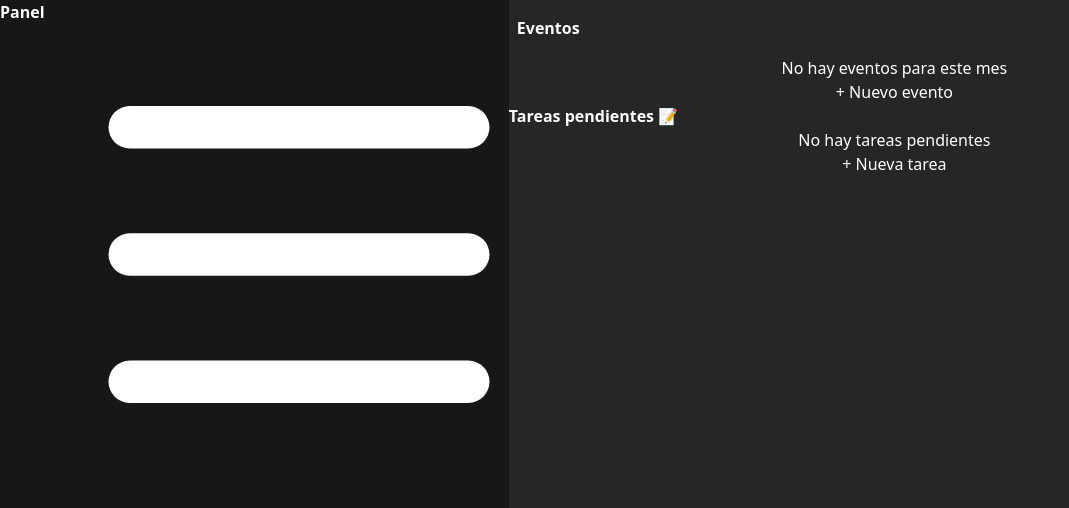
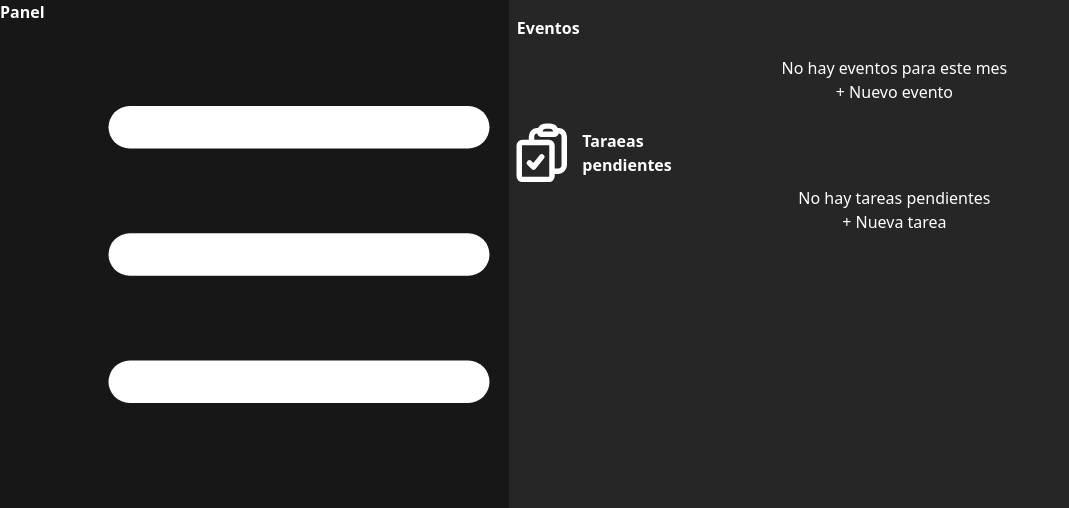
Before and after one commit to Nadia-Carrasco1/DueDate, a Django app: page / in a window 1280 px wide. Shown: the part 64-572 px from the top of the page, without its empty margins (0-1069 px from the left). Run offline with Django 5.2, Linux system fonts and the light colour scheme; some libraries are stand-ins or nearby versions.

Commit message:
css en panel

```diff
--- a/Cronometro/templates/Cronometro.html
+++ b/Cronometro/templates/Cronometro.html
@@ -47,9 +47,6 @@
                             </div>
                         {% endif %}
                         </div>
-
-
-
 
                         <div class="flex justify-center space-x-4 mb-6">
                             <button id="btn-iniciar" class="boton-cronometro rounded-full"><img src="{% static 'img/play.svg' %}" alt="Boton play" class="h-5 w-5"></button>
--- a/Eventos/templates/mostrarLista.html
+++ b/Eventos/templates/mostrarLista.html
@@ -98,7 +98,7 @@
                         {% endif %}
                   </span>
 
-                  <span class="text-sm text-right p-1 italic mt-auto text-neutral-400">
+                  <span class="text-sm text-right p-1 italic mt-auto text-neutral-300">
                      Creada el {{ lista.fechaCreacion|date:"d M, Y" }}
                   </span>
                </form>
--- a/Interfaz/static/css/input.css
+++ b/Interfaz/static/css/input.css
@@ -38,11 +38,6 @@
     @apply border border-neutral-500 p-1 hover:bg-black/50 hover:text-indigo-500 hover:border-indigo-500;
 }
 
-.panel-link {
-    @apply p-2 rounded w-full transition duration-150 ease-in-out font-medium;
-    @apply hover:bg-neutral-800;
-}
-
 @layer components {
     #lista-audios > li {
         @apply flex items-center py-2 px-3 hover:bg-neutral-700/20 rounded-md;
--- a/Interfaz/templates/Home.html
+++ b/Interfaz/templates/Home.html
@@ -66,20 +66,23 @@
                 {% endif %}
             </div>
 
-            <div class="p-4 border border-neutral-600 rounded-md">
+            <div class="py-4 border border-neutral-600 rounded-md">
                 <div class="flex justify-between items-center">
-                    <a href="{% url 'acceso_lista_unica' %}" >
-                    <h3 class="font-bold">Tareas pendientes 📝</h3>
-                    </a>
+                    <h3 class="font-bold flex items-center">
+                        <svg xmlns="http://www.w3.org/2000/svg" class="w-5 h-5 mr-2 ml-4" fill="none" viewBox="0 0 24 24" stroke="currentColor" stroke-width="2">
+                            <path stroke-linecap="round" stroke-linejoin="round" d="M11.35 3.836c-.065.21-.1.433-.1.664 0 .414.336.75.75.75h4.5a.75.75 0 0 0 .75-.75 2.25 2.25 0 0 0-.1-.664m-5.8 0A2.251 2.251 0 0 1 13.5 2.25H15c1.012 0 1.867.668 2.15 1.586m-5.8 0c-.376.023-.75.05-1.124.08C9.095 4.01 8.25 4.973 8.25 6.108V8.25m8.9-4.414c.376.023.75.05 1.124.08 1.131.094 1.976 1.057 1.976 2.192V16.5A2.25 2.25 0 0 1 18 18.75h-2.25m-7.5-10.5H4.875c-.621 0-1.125.504-1.125 1.125v11.25c0 .621.504 1.125 1.125 1.125h9.75c.621 0 1.125-.504 1.125-1.125V18.75m-7.5-10.5h6.375c.621 0 1.125.504 1.125 1.125v9.375m-8.25-3 1.5 1.5 3-3.75" />
+                        </svg>
+                        Taraeas pendientes
+                    </h3>
 
                     {% if tareasMostrar %}
                         <a href="{% url 'acceso_lista_unica' %}">
-                            <button class="bg-indigo-700/50 hover:bg-indigo-700/80 rounded-full px-2 py-1">+ Nueva tarea</button>
+                            <button class="bg-indigo-700/50 hover:bg-indigo-700/80 rounded-full px-2 py-1 mr-4">+ Nueva tarea</button>
                         </a>
                     {% endif %}
                 </div>
 
-                <div class="min-h-48 mt-4 grid grid-cols-1 md:grid-cols-3 gap-6">
+                <div class="min-h-48 grid grid-cols-1 md:grid-cols-3 gap-6 p-4">
                     {% if tareasMostrar %}
                         {% for tarea in tareasMostrar %}
                             <div class="bg-neutral-700 rounded-md h-24 p-2 relative">
--- a/Interfaz/templates/Panel.html
+++ b/Interfaz/templates/Panel.html
@@ -2,63 +2,63 @@
 
 <div class="bg-neutral-900 w-64 p-3 min-h-screen">
     <div class="flex justify-between">
-        <h3 class="font-bold">Panel</h3>
+        <h3 class="font-bold ml-2">Panel</h3>
         <img src="{% static 'img/burger-menu.svg' %}" alt="Icono de menu" class="h-6 w-6 hover:text-white transition duration-200">
     </div>
     <br>
     <ul id="panel" class="space-y-2">
-        <li>
-            <a href="{% url 'home' %}" class="flex items-center panel-link ">
-                <svg xmlns="http://www.w3.org/2000/svg" class="w-5 h-5 mr-2" fill="none" viewBox="0 0 24 24" stroke="currentColor" stroke-width="2">
+        <li class="hover:bg-neutral-700/20 rounded-md w-full py-1">
+            <a href="{% url 'home' %}" class="flex items-center">
+                <svg xmlns="http://www.w3.org/2000/svg" class="w-5 h-5 mr-2 ml-2" fill="none" viewBox="0 0 24 24" stroke="currentColor" stroke-width="2">
                     <path strokeLinecap="round" strokeLinejoin="round" d="m2.25 12 8.954-8.955c.44-.439 1.152-.439 1.591 0L21.75 12M4.5 9.75v10.125c0 .621.504 1.125 1.125 1.125H9.75v-4.875c0-.621.504-1.125 1.125-1.125h2.25c.621 0 1.125.504 1.125 1.125V21h4.125c.621 0 1.125-.504 1.125-1.125V9.75M8.25 21h8.25" />
                 </svg>
                 Inicio
             </a>
         </li>
-        <li>
-            <a href="{% url 'calendario' %}" class="flex items-center panel-link">
-                <svg xmlns="http://www.w3.org/2000/svg" class="w-5 h-5 mr-2" fill="none" viewBox="0 0 24 24" stroke="currentColor" stroke-width="2">
+        <li class="hover:bg-neutral-700/20 rounded-md w-full py-1">
+            <a href="{% url 'calendario' %}" class="flex items-center">
+                <svg xmlns="http://www.w3.org/2000/svg" class="w-5 h-5 mr-2 ml-2" fill="none" viewBox="0 0 24 24" stroke="currentColor" stroke-width="2">
                     <path stroke-linecap="round" stroke-linejoin="round" d="M6.75 3v2.25M17.25 3v2.25M3 18.75V7.5a2.25 2.25 0 0 1 2.25-2.25h13.5A2.25 2.25 0 0 1 21 7.5v11.25m-18 0A2.25 2.25 0 0 0 5.25 21h13.5A2.25 2.25 0 0 0 21 18.75m-18 0v-7.5A2.25 2.25 0 0 1 5.25 9h13.5A2.25 2.25 0 0 1 21 11.25v7.5m-9-6h.008v.008H12v-.008ZM12 15h.008v.008H12V15Zm0 2.25h.008v.008H12v-.008ZM9.75 15h.008v.008H9.75V15Zm0 2.25h.008v.008H9.75v-.008ZM7.5 15h.008v.008H7.5V15Zm0 2.25h.008v.008H7.5v-.008Zm6.75-4.5h.008v.008h-.008v-.008Zm0 2.25h.008v.008h-.008V15Zm0 2.25h.008v.008h-.008v-.008Zm2.25-4.5h.008v.008H16.5v-.008Zm0 2.25h.008v.008H16.5V15Z" />
                 </svg>
                 Calendario
             </a>
         </li>
-        <li>
-            <a href="{% url 'acceso_lista_unica' %}" class="flex items-center panel-link">
-                <svg xmlns="http://www.w3.org/2000/svg" class="w-5 h-5 mr-2" fill="none" viewBox="0 0 24 24" stroke="currentColor" stroke-width="2">
+        <li class="hover:bg-neutral-700/20 rounded-md w-full py-1">
+            <a href="{% url 'acceso_lista_unica' %}" class="flex items-center">
+                <svg xmlns="http://www.w3.org/2000/svg" class="w-5 h-5 mr-2 ml-2" fill="none" viewBox="0 0 24 24" stroke="currentColor" stroke-width="2">
                     <path stroke-linecap="round" stroke-linejoin="round" d="M11.35 3.836c-.065.21-.1.433-.1.664 0 .414.336.75.75.75h4.5a.75.75 0 0 0 .75-.75 2.25 2.25 0 0 0-.1-.664m-5.8 0A2.251 2.251 0 0 1 13.5 2.25H15c1.012 0 1.867.668 2.15 1.586m-5.8 0c-.376.023-.75.05-1.124.08C9.095 4.01 8.25 4.973 8.25 6.108V8.25m8.9-4.414c.376.023.75.05 1.124.08 1.131.094 1.976 1.057 1.976 2.192V16.5A2.25 2.25 0 0 1 18 18.75h-2.25m-7.5-10.5H4.875c-.621 0-1.125.504-1.125 1.125v11.25c0 .621.504 1.125 1.125 1.125h9.75c.621 0 1.125-.504 1.125-1.125V18.75m-7.5-10.5h6.375c.621 0 1.125.504 1.125 1.125v9.375m-8.25-3 1.5 1.5 3-3.75" />
                 </svg>
                 Lista pendientes
             </a>
         </li>
-        <li>
-            <a href="{% url 'cronometro' %}" class="flex items-center panel-link">
-                <svg xmlns="http://www.w3.org/2000/svg" class="w-5 h-5 mr-2" fill="none" viewBox="0 0 24 24" stroke="currentColor" stroke-width="2">
+        <li class="hover:bg-neutral-700/20 rounded-md w-full py-1">
+            <a href="{% url 'cronometro' %}" class="flex items-center">
+                <svg xmlns="http://www.w3.org/2000/svg" class="w-5 h-5 mr-2 ml-2" fill="none" viewBox="0 0 24 24" stroke="currentColor" stroke-width="2">
                     <path stroke-linecap="round" stroke-linejoin="round" d="M12 6v6h4.5m4.5 0a9 9 0 1 1-18 0 9 9 0 0 1 18 0Z" />
                 </svg>
                 Cronómetro
             </a>
-        </li>
+        </li class="hover:bg-neutral-700/20 rounded-md w-full py-1">
 
-        <li>
-            <a href="{% url 'estadisticas' %}" class="flex items-center panel-link">
-                <svg xmlns="http://www.w3.org/2000/svg" class="w-5 h-5 mr-2" viewBox="0 0 640 640"><path fill="#ffffff" d="M256 144C256 117.5 277.5 96 304 96L336 96C362.5 96 384 117.5 384 144L384 496C384 522.5 362.5 544 336 544L304 544C277.5 544 256 522.5 256 496L256 144zM64 336C64 309.5 85.5 288 112 288L144 288C170.5 288 192 309.5 192 336L192 496C192 522.5 170.5 544 144 544L112 544C85.5 544 64 522.5 64 496L64 336zM496 160L528 160C554.5 160 576 181.5 576 208L576 496C576 522.5 554.5 544 528 544L496 544C469.5 544 448 522.5 448 496L448 208C448 181.5 469.5 160 496 160z"/>
+        <li class="hover:bg-neutral-700/20 rounded-md w-full py-1">
+            <a href="{% url 'estadisticas' %}" class="flex items-center">
+                <svg xmlns="http://www.w3.org/2000/svg" class="w-5 h-5 mr-2 ml-2" viewBox="0 0 640 640"><path fill="#ffffff" d="M256 144C256 117.5 277.5 96 304 96L336 96C362.5 96 384 117.5 384 144L384 496C384 522.5 362.5 544 336 544L304 544C277.5 544 256 522.5 256 496L256 144zM64 336C64 309.5 85.5 288 112 288L144 288C170.5 288 192 309.5 192 336L192 496C192 522.5 170.5 544 144 544L112 544C85.5 544 64 522.5 64 496L64 336zM496 160L528 160C554.5 160 576 181.5 576 208L576 496C576 522.5 554.5 544 528 544L496 544C469.5 544 448 522.5 448 496L448 208C448 181.5 469.5 160 496 160z"/>
                 </svg>
                 Estadísticas
             </a>
         </li>
-        <li>
-            <a href="{% url 'vista_grupo_estudio' %}" class="flex items-center panel-link">
-                <svg xmlns="http://www.w3.org/2000/svg" class="w-5 h-5 mr-2" fill="none" viewBox="0 0 24 24" stroke="currentColor" stroke-width="2">
+        <li class="hover:bg-neutral-700/20 rounded-md w-full py-1">
+            <a href="{% url 'vista_grupo_estudio' %}" class="flex items-center">
+                <svg xmlns="http://www.w3.org/2000/svg" class="w-5 h-5 mr-2 ml-2" fill="none" viewBox="0 0 24 24" stroke="currentColor" stroke-width="2">
                     <path stroke-linecap="round" stroke-linejoin="round" d="M18 18.72a9.094 9.094 0 0 0 3.741-.479 3 3 0 0 0-4.682-2.72m.94 3.198.001.031c0 .225-.012.447-.037.666A11.944 11.944 0 0 1 12 21c-2.17 0-4.207-.576-5.963-1.584A6.062 6.062 0 0 1 6 18.719m12 0a5.971 5.971 0 0 0-.941-3.197m0 0A5.995 5.995 0 0 0 12 12.75a5.995 5.995 0 0 0-5.058 2.772m0 0a3 3 0 0 0-4.681 2.72 8.986 8.986 0 0 0 3.74.477m.94-3.197a5.971 5.971 0 0 0-.94 3.197M15 6.75a3 3 0 1 1-6 0 3 3 0 0 1 6 0Zm6 3a2.25 2.25 0 1 1-4.5 0 2.25 2.25 0 0 1 4.5 0Zm-13.5 0a2.25 2.25 0 1 1-4.5 0 2.25 2.25 0 0 1 4.5 0Z" />
                 </svg>
                 Grupo de estudio
             </a>
         </li>
-        <li>
-            <a href="{% url 'logros' %}" class="flex items-center panel-link">
+        <li class="hover:bg-neutral-700/20 rounded-md w-full py-1">
+            <a href="{% url 'logros' %}" class="flex items-center">
                 <div class="flex items-center">
-                    <svg xmlns="http://www.w3.org/2000/svg" class="w-5 h-5 mr-2" fill="none" viewBox="0 0 24 24" stroke-width="2" stroke="currentColor">
+                    <svg xmlns="http://www.w3.org/2000/svg" class="w-5 h-5 mr-2 ml-2" fill="none" viewBox="0 0 24 24" stroke-width="2" stroke="currentColor">
                         <path stroke-linecap="round" stroke-linejoin="round" d="M21 11.25v8.25a1.5 1.5 0 0 1-1.5 1.5H5.25a1.5 1.5 0 0 1-1.5-1.5v-8.25M12 4.875A2.625 2.625 0 1 0 9.375 7.5H12m0-2.625V7.5m0-2.625A2.625 2.625 0 1 1 14.625 7.5H12m0 0V21m-8.625-9.75h18c.621 0 1.125-.504 1.125-1.125v-1.5c0-.621-.504-1.125-1.125-1.125h-18c-.621 0-1.125.504-1.125 1.125v1.5c0 .621.504 1.125 1.125 1.125Z" />
                     </svg>
                     Logros
```
